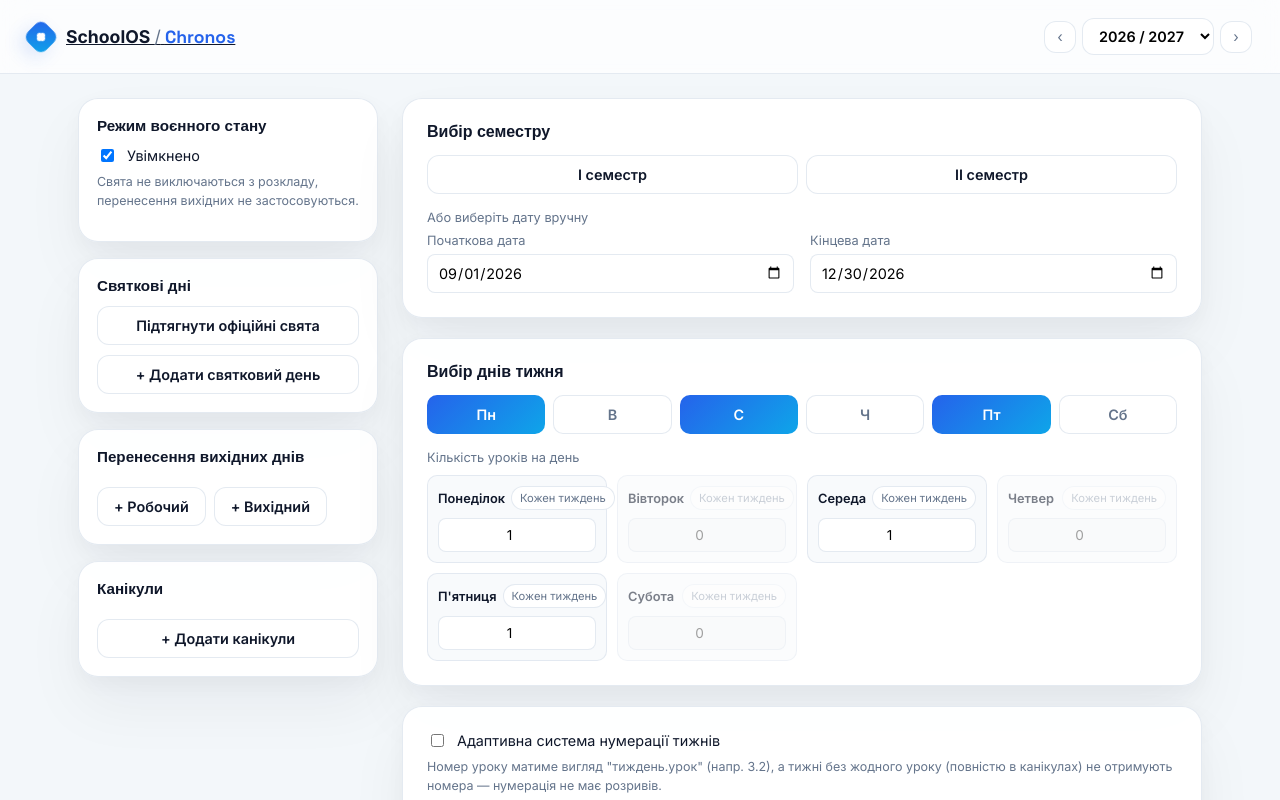
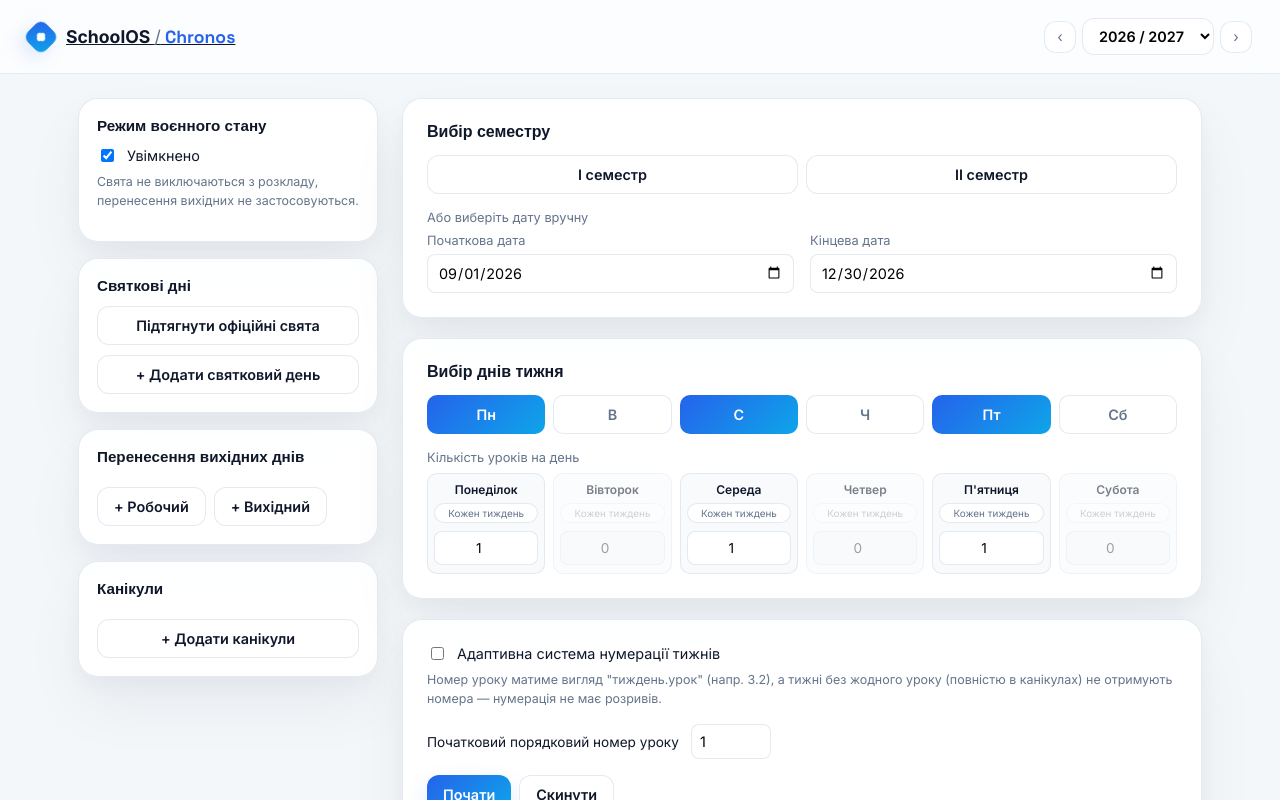
Before and after one commit to schoolosua/schoolosua.github.io, a React (Vite) app in the folder chronos/: page / in a window 1280 px wide. Shown: the top 800 px of the page. Built offline with nearby package versions, Linux system fonts and the light colour scheme; a web font is replaced by a local one.

Commit message:
Вирівнювання карток уроків по колонках днів тижня

```diff
--- a/chronos/src/styles.css
+++ b/chronos/src/styles.css
@@ -351,16 +351,16 @@ button, input, select {
 
 .weekday-cell-grid {
   display: grid;
-  grid-template-columns: repeat(auto-fit, minmax(170px, 1fr));
-  gap: 10px;
-  margin-top: 10px;
+  grid-template-columns: repeat(6, 1fr);
+  gap: 8px;
+  margin-top: 8px;
 }
 
 .weekday-cell {
   background: #f8fafc;
   border: 1px solid var(--card-border);
   border-radius: 10px;
-  padding: 10px;
+  padding: 8px 6px;
   display: flex;
   flex-direction: column;
   gap: 8px;
@@ -372,26 +372,29 @@ button, input, select {
 
 .weekday-cell-head {
   display: flex;
-  justify-content: space-between;
+  flex-direction: column;
+  justify-content: center;
   align-items: center;
   gap: 6px;
 }
 
 .weekday-cell-label {
-  font-size: 0.8rem;
+  font-size: 0.75rem;
   font-weight: 600;
   color: var(--text);
+  text-align: center;
 }
 
 .weekday-pattern-btn {
   border: 1px solid var(--card-border);
   background: #fff;
   color: var(--text-muted);
-  font-size: 0.7rem;
-  padding: 4px 8px;
+  font-size: 0.62rem;
+  padding: 3px 6px;
   border-radius: 999px;
   cursor: pointer;
   white-space: nowrap;
+  width: 100%;
 }
 
 .weekday-pattern-btn.active {
@@ -416,7 +419,8 @@ button, input, select {
 
 .weekday-pair {
   display: flex;
-  gap: 8px;
+  flex-direction: column;
+  gap: 6px;
 }
 
 .weekday-pair label {
```
